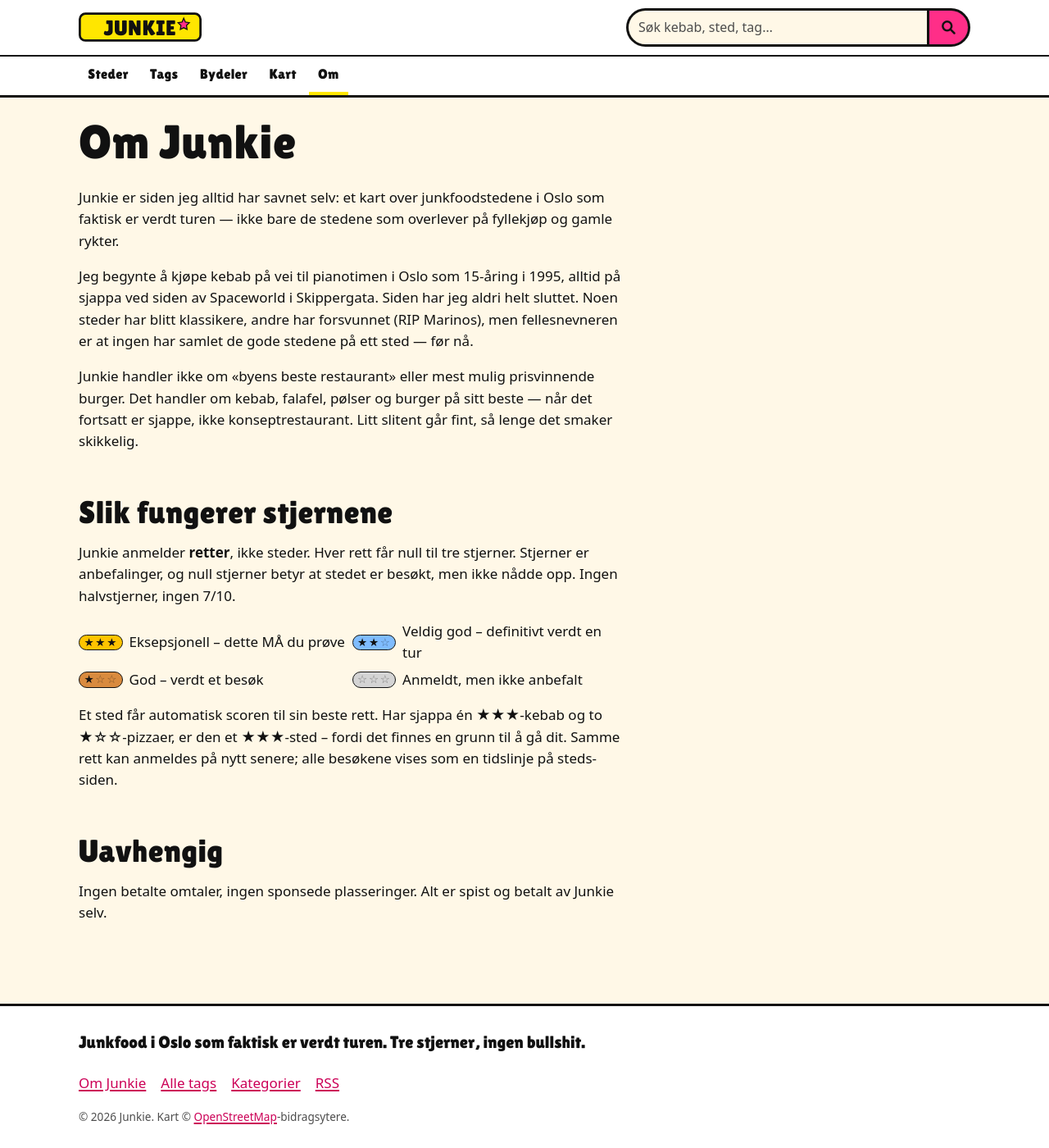
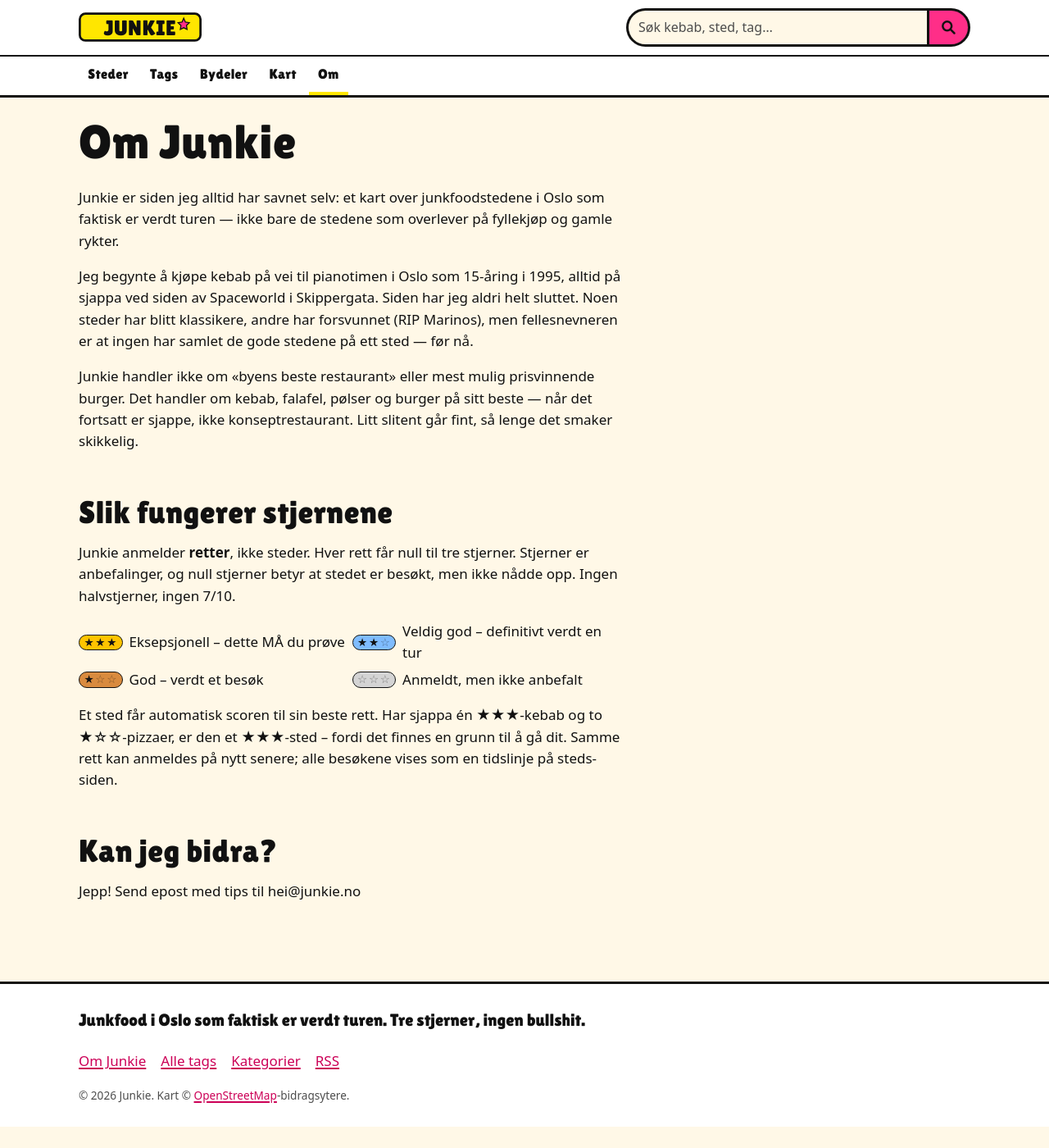
Before and after one commit to kvasbo/junkie, a Jekyll site: the page built from om/index.md, in a window 1280 px wide. Shown: the whole page at 82% size. Built offline with Jekyll 4.4.1, drawn with Linux system fonts in a browser that asks for light colours; after the commit the page ends 1374 px from its top, so only the background shows below that.

Commit message:
Update index.md

```diff
--- a/om/index.md
+++ b/om/index.md
@@ -22,7 +22,8 @@ Junkie anmelder **retter**, ikke steder. Hver rett får null til tre stjerner. S
 
 Et sted får automatisk scoren til sin beste rett. Har sjappa én ★★★-kebab og to ★☆☆-pizzaer, er den et ★★★-sted – fordi det finnes en grunn til å gå dit. Samme rett kan anmeldes på nytt senere; alle besøkene vises som en tidslinje på steds-siden.
 
-## Uavhengig
+## Kan jeg bidra?
 
-Ingen betalte omtaler, ingen sponsede plasseringer. Alt er spist og betalt av Junkie selv.
+Jepp! Send epost med tips til hei@junkie.no
+
 </div>
```
